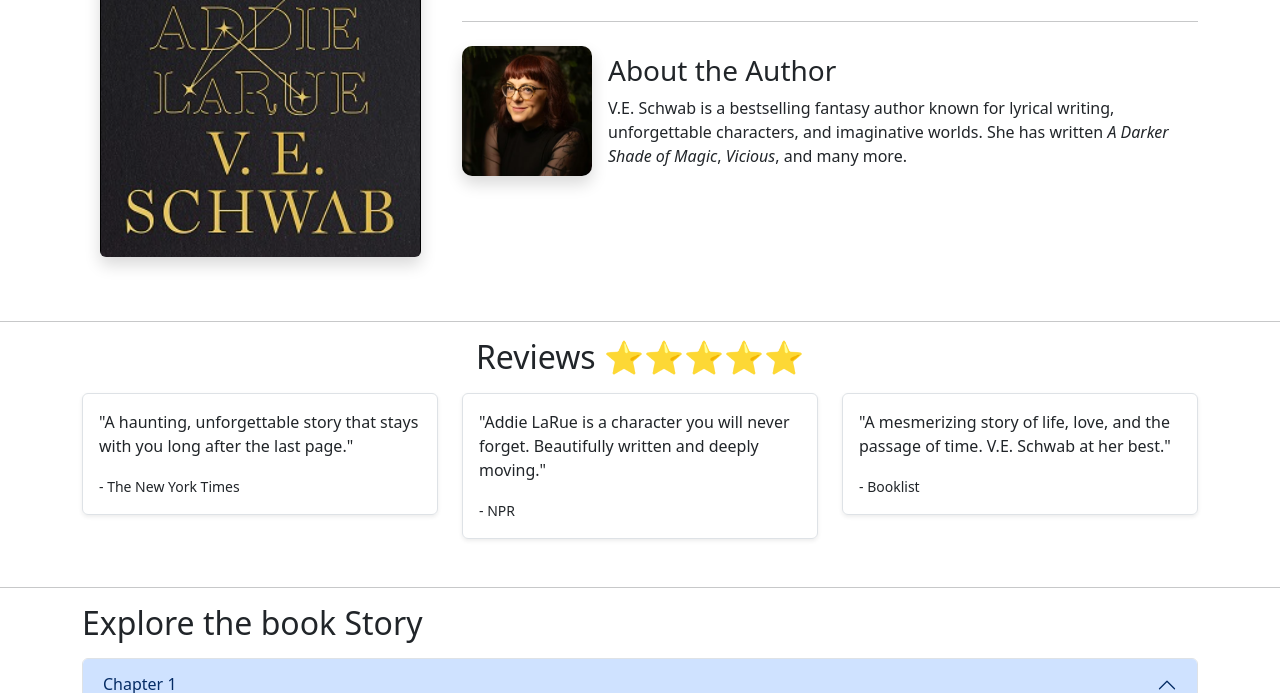
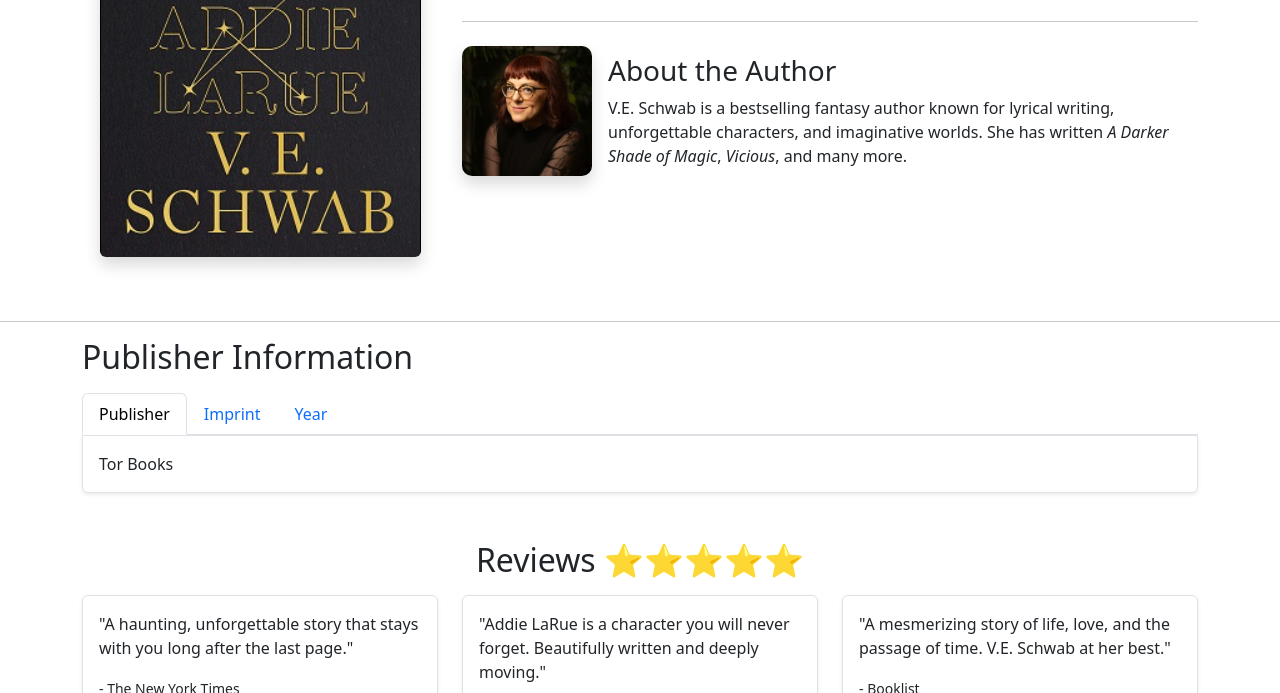
Before and after one commit to 200613775/COMP2081-25f, a plain HTML site: page Assignment-2/index.html in a window 1280 px wide. Shown: the part 532-1225 px from the top of the page. Drawn offline with nearby package versions, Linux system fonts and the light colour scheme.

Commit message:
Added a Publisher information with tab panel

```diff
--- a/Assignment-2/index.html
+++ b/Assignment-2/index.html
@@ -68,6 +68,27 @@
 </section>
 
 <hr class="my-6">
+
+<!-- Publisher Data with tab panel -->
+<div class="container mb-5">
+    <h2 class="custom-heading mb-3">Publisher Information</h2>
+    <ul class="nav nav-tabs" id="publisherTab" role="tablist">
+        <li class="nav-item" role="presentation">
+            <button class="nav-link active" id="publisher-tab" data-bs-toggle="tab" data-bs-target="#publisher" type="button" role="tab">Publisher</button>
+        </li>
+        <li class="nav-item" role="presentation">
+            <button class="nav-link" id="imprint-tab" data-bs-toggle="tab" data-bs-target="#imprint" type="button" role="tab">Imprint</button>
+        </li>
+        <li class="nav-item" role="presentation">
+            <button class="nav-link" id="year-tab" data-bs-toggle="tab" data-bs-target="#year" type="button" role="tab">Year</button>
+        </li>
+    </ul>
+    <div class="tab-content p-3 border rounded-bottom shadow-sm" id="publisherTabContent">
+        <div class="tab-pane fade show active" id="publisher" role="tabpanel">Tor Books</div>
+        <div class="tab-pane fade" id="imprint" role="tabpanel">A Division of Macmillan</div>
+        <div class="tab-pane fade" id="year" role="tabpanel">2020</div>
+    </div>
+</div>
 
 <!-- REVIEWS -->
 <h2 class="custom-heading mb-3 text-center">Reviews ⭐⭐⭐⭐⭐</h2>
```
